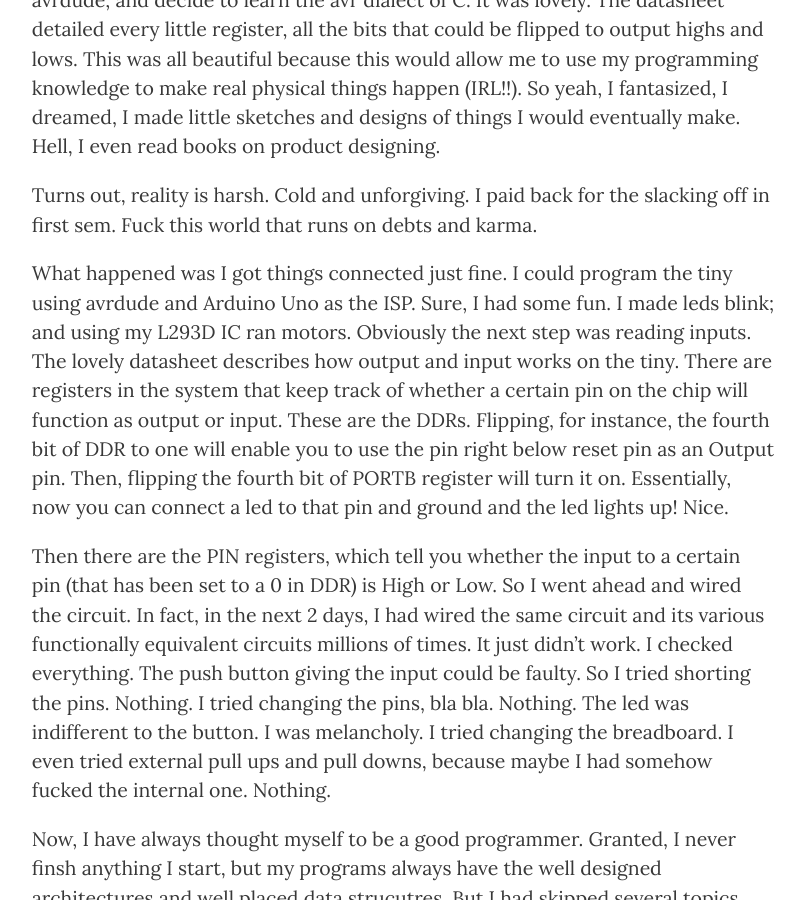
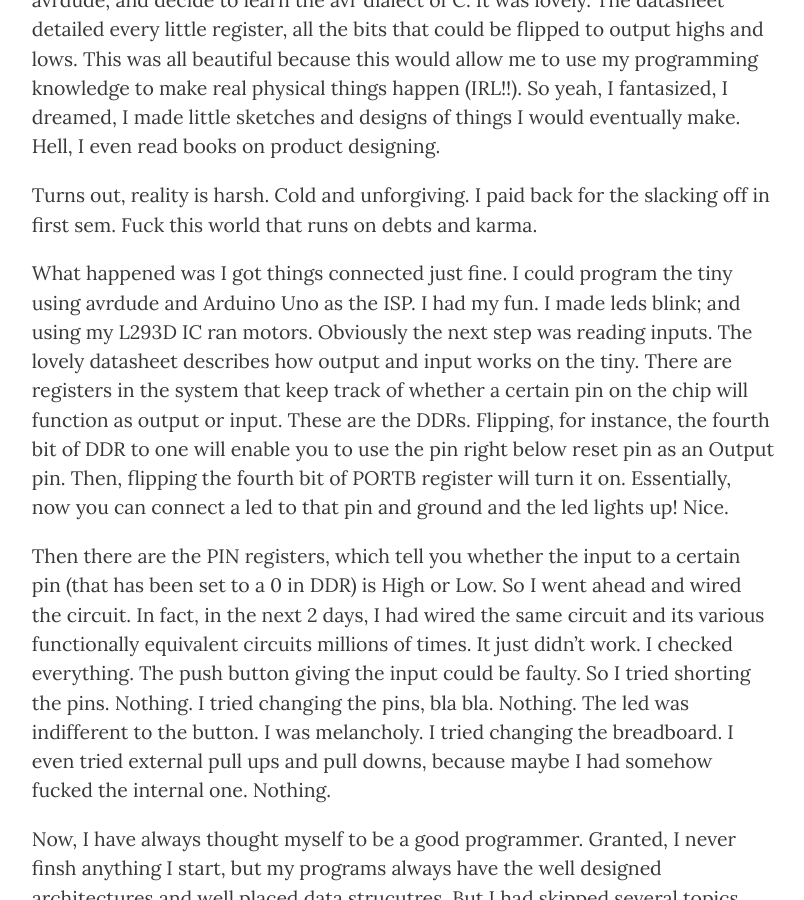
Before and after one commit to niravcodes/niravcodes.github.io, a Jekyll site: the page built from _posts/2018-04-20-so-yeah-precedence-sucks.md, in a window 1280 px wide and 900 px high, scrolled down 769 px. Shown: the whole window, without its empty margins (237-1041 px from the left). Built offline with Jekyll 4.4.1, drawn with Linux system fonts in a browser that asks for light colours.

Commit message:
Update 2018-04-20-so-yeah-precedence-sucks.md

```diff
--- a/_posts/2018-04-20-so-yeah-precedence-sucks.md
+++ b/_posts/2018-04-20-so-yeah-precedence-sucks.md
@@ -14,7 +14,7 @@ Let me tell you a sad story. Few days ago, I decided that I should start practic
 
 Turns out, reality is harsh. Cold and unforgiving. I paid back for the slacking off in first sem. Fuck this world that runs on debts and karma.
 
-What happened was I got things connected just fine. I could program the tiny using avrdude and Arduino Uno as the ISP. Sure, I had some fun. I made leds blink; and using my L293D IC ran motors. Obviously the next step was reading inputs. The lovely datasheet describes how output and input works on the tiny. There are registers in the system that keep track of whether a certain pin on the chip will function as output or input. These are the DDRs. Flipping, for instance, the fourth bit of DDR to one will enable you to use the pin right below reset pin as an Output pin. Then, flipping the fourth bit of PORTB register will turn it on. Essentially, now you can connect a led to that pin and ground and the led lights up! Nice.
+What happened was I got things connected just fine. I could program the tiny using avrdude and Arduino Uno as the ISP. I had my fun. I made leds blink; and using my L293D IC ran motors. Obviously the next step was reading inputs. The lovely datasheet describes how output and input works on the tiny. There are registers in the system that keep track of whether a certain pin on the chip will function as output or input. These are the DDRs. Flipping, for instance, the fourth bit of DDR to one will enable you to use the pin right below reset pin as an Output pin. Then, flipping the fourth bit of PORTB register will turn it on. Essentially, now you can connect a led to that pin and ground and the led lights up! Nice.
 
 Then there are the PIN registers, which tell you whether the input to a certain pin (that has been set to a 0 in DDR) is High or Low. So I went ahead and wired the circuit. In fact, in the next 2 days, I had wired the same circuit and its various functionally equivalent circuits millions of times. It just didn't work. I checked everything. The push button giving the input could be faulty. So I tried shorting the pins. Nothing. I tried changing the pins, bla bla. Nothing. The led was indifferent to the button. I was melancholy. I tried changing the breadboard. I even tried external pull ups and pull downs, because maybe I had somehow fucked the internal one. Nothing.
 
```
